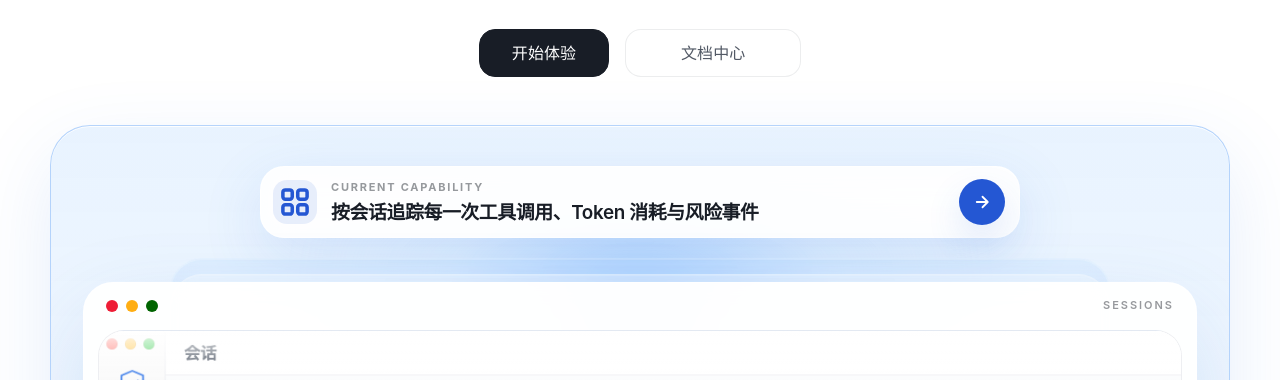
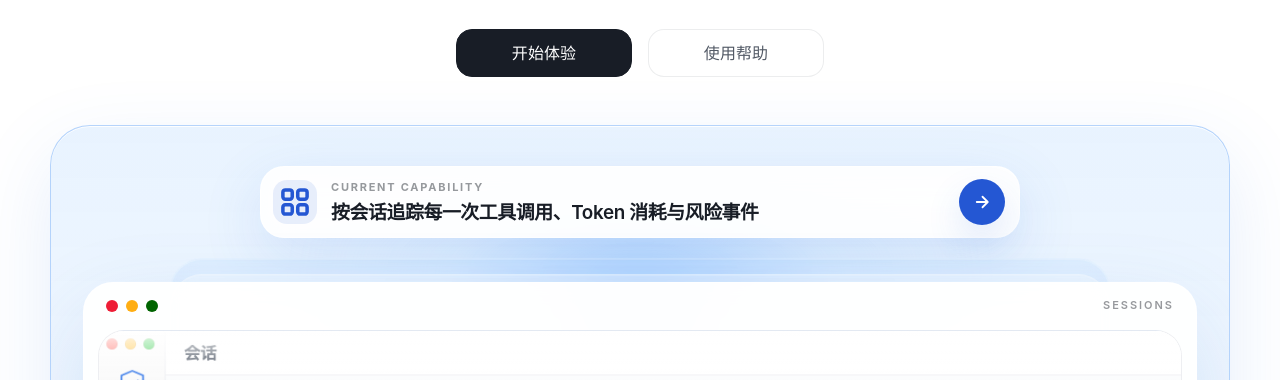
Before and after one commit to AOS-HZ/aos-landingpage, an Astro site: page / in a window 1280 px wide. Shown: the part 420-800 px from the top of the page. Built offline with nearby package versions, Linux system fonts and the light colour scheme; Astro itself is replaced by a stand-in of ours.

Commit message:
update doc

```diff
--- a/src/components/Hero.astro
+++ b/src/components/Hero.astro
@@ -139,16 +139,16 @@ const initialSlide = heroSlides[0];
       </p>
 
       <div class="mt-8 flex flex-col items-center justify-center gap-4 sm:flex-row">
-        <Link href="#cta" style="secondary" class="w-full rounded-[16px] px-8 shadow-none sm:w-auto">
+        <Link href="#cta" style="secondary" class="hero-action-link w-full rounded-[16px] px-8 shadow-none sm:w-auto">
           开始体验
         </Link>
         <Link
           href={DOCS_URL}
           size="lg"
           style="ghost"
-          class="hero-doc-link w-full rounded-[16px] px-8 shadow-none sm:w-auto"
+          class="hero-action-link hero-doc-link w-full rounded-[16px] px-8 shadow-none sm:w-auto"
         >
-          文档中心
+          使用帮助
         </Link>
       </div>
     </div>
@@ -253,6 +253,10 @@ const initialSlide = heroSlides[0];
     text-wrap: balance;
   }
 
+  .hero-action-link {
+    justify-content: center;
+  }
+
   .hero-doc-link {
     gap: 0.42rem;
     border-color: rgba(24, 29, 38, 0.08);
@@ -262,9 +266,8 @@ const initialSlide = heroSlides[0];
   }
 
   @media (min-width: 640px) {
-    .hero-doc-link {
+    .hero-action-link {
       min-width: 176px;
-      justify-content: center;
     }
   }
 
```
Also changed, not shown: vercel.json, 1 other file.
